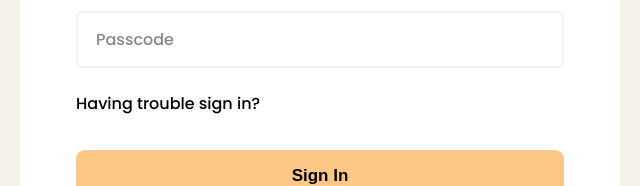
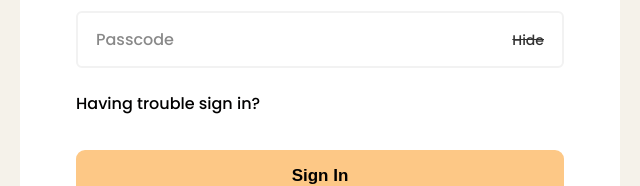
Before and after one commit to thebigtank/razor-login, a plain HTML site: page index.html in a window 1280 px wide. Shown: the part 479-665 px from the top of the page, 320-960 px from the left. Drawn offline with nearby package versions, Linux system fonts and the light colour scheme.

Commit message:
Styled password action

```diff
--- a/css/main.scss
+++ b/css/main.scss
@@ -144,6 +144,7 @@ body {
             form {
                 margin-bottom: 40px;
                 .form-group {
+                    position: relative;
                     margin-bottom: 14px;
                 }
 
@@ -162,6 +163,18 @@ body {
                         font-weight: 500;
                         opacity: 0.85;
                     }
+                }
+
+                .action {
+                    position: absolute;
+                    text-transform: capitalize;
+                    right: 20px;
+                    top: 50%;
+                    transform: translate(0, -50%);
+                    font-size: 14px;
+                    font-weight: 500;
+                    text-decoration: line-through;
+                    opacity: 0.8;
                 }
 
                 a {
--- a/index.html
+++ b/index.html
@@ -51,7 +51,8 @@
                             <input type="text" placeholder="enter email / phone no">
                         </div>
                         <div class="form-group">
-                            <input type="text" placeholder="passcode">
+                            <input type="password" placeholder="passcode">
+                            <span class="action password-action">hide</span>
                         </div>
                         <a href="#">having trouble sign in?</a>
                         <button type="submit" class="btn primary">sign in</button>
```
Also changed, not shown: css/main.css, 1 other file.
